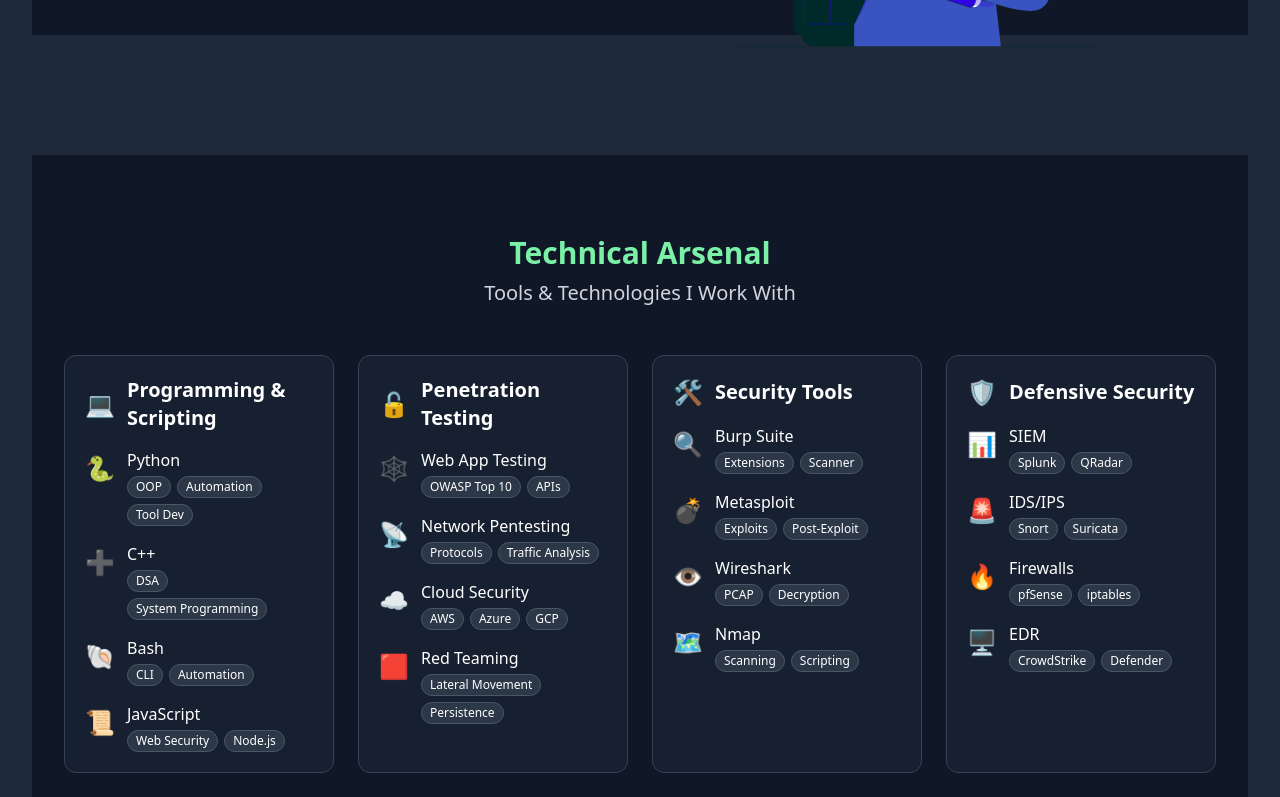
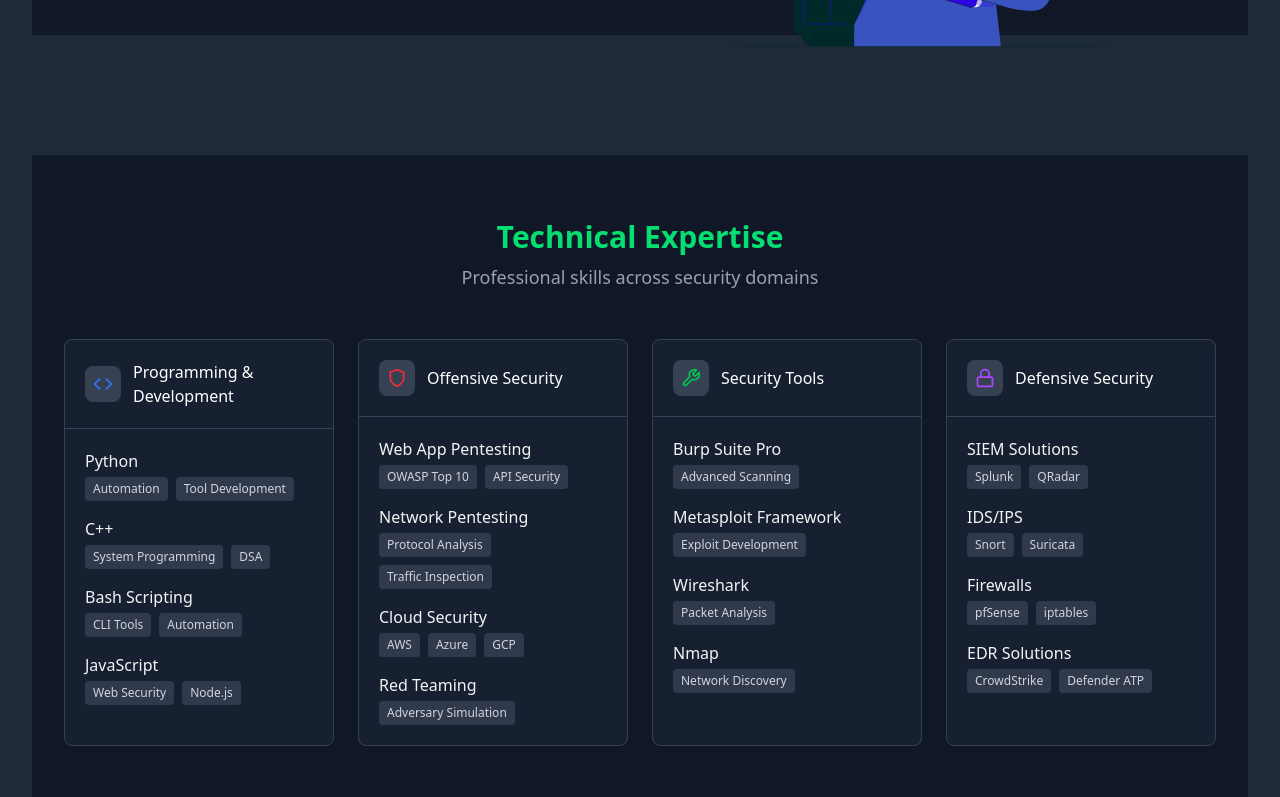
Before and after one commit to sbavis20/my-portfolio-app, a React (Vite) app: page / in a window 1280 px wide. Shown: the part 2000-2797 px from the top of the page. Built offline with nearby package versions, Linux system fonts and the light colour scheme.

Commit message:
certifications section UI improved

```diff
--- a/src/components/Certifications.jsx
+++ b/src/components/Certifications.jsx
@@ -1,20 +1,29 @@
 import { FaShieldAlt, FaUserSecret, FaDatabase, FaTrophy, FaCode, FaCertificate } from 'react-icons/fa';
+import { SiOpensourcehardware } from 'react-icons/si';
 
 export default function Certifications() {
   const certifications = [
     {
+      title: "Google CyberSecurity",
+      fullName: "Google CyberSecurity",
+      issuer: "Google",
+      date: "2025",
+      image: "/imgs/google_cert.png",
+      category: "Security"
+    },
+    {
       title: "CISEH",
       fullName: "Certified Information Security and Ethical Hacking",
-      issuer: "EC-Council",
-      date: "2024",
+      issuer: "Pristine",
+      date: "2019",
       icon: <FaShieldAlt className="text-green-400" />,
       category: "Security"
     },
     {
       title: "CPTE",
       fullName: "Certified Penetration Testing Expert",
-      issuer: "Mile2 Security",
-      date: "2023",
+      issuer: "Pristine",
+      date: "2019",
       icon: <FaUserSecret className="text-blue-400" />,
       category: "Offensive Security"
     },
@@ -51,11 +60,11 @@
       category: "Programming"
     },
     {
-      title: "JS Bootcamp",
-      fullName: "JavaScript Certification",
-      issuer: "Lets Upgrade",
+      title: "FOSS 23",
+      fullName: "Free and Open Source Software",
+      issuer: "NITC",
       date: "2022",
-      icon: <FaCertificate className="text-cyan-400" />,
+      icon: <SiOpensourcehardware className="text-cyan-400" />,
       category: "Programming"
     }
   ];
@@ -72,25 +81,41 @@
        {certifications.map((cert, index) => (
   <div
     key={index}
-              className="bg-gray-900/50 border border-gray-700 rounded-xl p-6 hover:border-green-400/50 transition-all hover:shadow-lg hover:shadow-green-400/10"
+    className={`p-5 rounded-xl border transition-all ${
+      cert.highlight
+        ? "bg-gradient-to-br from-gray-900 to-gray-800 border-green-400/50 shadow-lg hover:shadow-green-400/20"
+        : "bg-gray-800/50 border-gray-700 hover:border-green-300/30"
+    }`}
   >
-              <div className="flex items-start gap-4">
-                <div className="text-3xl p-3 bg-gray-800 rounded-lg">
+    <div className="flex items-start">
+      {/* Image container - replaces icon */}
+      <div className="mr-4 w-16 h-16 flex-shrink-0">
+        {cert.image ? (
+          <img
+            src={cert.image}
+            alt={cert.title}
+            className="w-full h-full object-contain rounded"
+          />
+        ) : (
+          <div className="w-full h-full bg-gray-700 rounded flex items-center justify-center">
             {cert.icon}
           </div>
+        )}
+      </div>
       <div>
-                  <h3 className="text-xl font-bold">{cert.title}</h3>
-                  <p className="text-sm text-gray-400">{cert.fullName}</p>
-                  <div className="mt-4 pt-4 border-t border-gray-700 flex justify-between">
-                    <div>
-                      <p className="text-xs text-gray-500">Issued by</p>
-                      <p className="text-sm">{cert.issuer}</p>
-                    </div>
-                    <div className="text-right">
-                      <p className="text-xs text-gray-500">Completed</p>
-                      <p className="text-sm">{cert.date}</p>
-                    </div>
-                  </div>
+        <h3 className={`font-bold ${
+          cert.highlight ? "text-white" : "text-gray-300"
+        }`}>
+          {cert.title}
+        </h3>
+        <p className="text-sm mt-1 text-gray-400">
+          {cert.issuer}
+        </p>
+        {cert.highlight && (
+          <span className="inline-block mt-2 px-2 py-1 text-xs bg-green-900/30 text-green-300 rounded-full border border-green-400/20">
+            Professional Certification
+          </span>
+        )}
       </div>
     </div>
   </div>
--- a/src/components/Skills.jsx
+++ b/src/components/Skills.jsx
@@ -1,116 +1,108 @@
+import { FiCode, FiShield, FiTool, FiServer, FiCpu, FiLock } from 'react-icons/fi';
+
 export default function Skills() {
   const skillCategories = [
     {
-      title: "Programming & Scripting",
-      icon: "💻",
+      title: "Programming & Development",
+      icon: <FiCode className="text-blue-500" size={20} />,
       skills: [
-        { name: "Python", icon: "🐍", tags: ["OOP", "Automation", "Tool Dev"] },
-        { name: "C++", icon: "➕", tags: ["DSA", "System Programming"] },
-        { name: "Bash", icon: "🐚", tags: ["CLI", "Automation"] },
-        { name: "JavaScript", icon: "📜", tags: ["Web Security", "Node.js"] }
+        { name: "Python", tags: ["Automation", "Tool Development"] },
+        { name: "C++", tags: ["System Programming", "DSA"] },
+        { name: "Bash Scripting", tags: ["CLI Tools", "Automation"] },
+        { name: "JavaScript", tags: ["Web Security", "Node.js"] }
       ]
     },
     {
-      title: "Penetration Testing",
-      icon: "🔓",
+      title: "Offensive Security",
+      icon: <FiShield className="text-red-500" size={20} />,
       skills: [
-        { name: "Web App Testing", icon: "🕸️", tags: ["OWASP Top 10", "APIs"] },
-        { name: "Network Pentesting", icon: "📡", tags: ["Protocols", "Traffic Analysis"] },
-        { name: "Cloud Security", icon: "☁️", tags: ["AWS", "Azure", "GCP"] },
-        { name: "Red Teaming", icon: "🟥", tags: ["Lateral Movement", "Persistence"] }
+        { name: "Web App Pentesting", tags: ["OWASP Top 10", "API Security"] },
+        { name: "Network Pentesting", tags: ["Protocol Analysis", "Traffic Inspection"] },
+        { name: "Cloud Security", tags: ["AWS", "Azure", "GCP"] },
+        { name: "Red Teaming", tags: ["Adversary Simulation"] }
       ]
     },
     {
       title: "Security Tools",
-      icon: "🛠️",
+      icon: <FiTool className="text-green-500" size={20} />,
       skills: [
-        { name: "Burp Suite", icon: "🔍", tags: ["Extensions", "Scanner"] },
-        { name: "Metasploit", icon: "💣", tags: ["Exploits", "Post-Exploit"] },
-        { name: "Wireshark", icon: "👁️", tags: ["PCAP", "Decryption"] },
-        { name: "Nmap", icon: "🗺️", tags: ["Scanning", "Scripting"] }
+        { name: "Burp Suite Pro", tags: ["Advanced Scanning"] },
+        { name: "Metasploit Framework", tags: ["Exploit Development"] },
+        { name: "Wireshark", tags: ["Packet Analysis"] },
+        { name: "Nmap", tags: ["Network Discovery"] }
       ]
     },
     {
       title: "Defensive Security",
-      icon: "🛡️",
+      icon: <FiLock className="text-purple-500" size={20} />,
       skills: [
-        { name: "SIEM", icon: "📊", tags: ["Splunk", "QRadar"] },
-        { name: "IDS/IPS", icon: "🚨", tags: ["Snort", "Suricata"] },
-        { name: "Firewalls", icon: "🔥", tags: ["pfSense", "iptables"] },
-        { name: "EDR", icon: "🖥️", tags: ["CrowdStrike", "Defender"] }
+        { name: "SIEM Solutions", tags: ["Splunk", "QRadar"] },
+        { name: "IDS/IPS", tags: ["Snort", "Suricata"] },
+        { name: "Firewalls", tags: ["pfSense", "iptables"] },
+        { name: "EDR Solutions", tags: ["CrowdStrike", "Defender ATP"] }
       ]
     }
   ];
 
   return (
-    <section id="skills" className="py-20 bg-gray-900 text-white">
+    <section id="skills" className="py-16 bg-gray-900 text-white">
       <div className="max-w-7xl mx-auto px-4 sm:px-6 lg:px-8">
-        <h2 className="text-3xl font-bold mb-2 text-center text-green-300">
-          Technical Arsenal
-        </h2>
-        <p className="text-xl font-medium mb-12 text-center text-gray-300">
-          Tools & Technologies I Work With
-        </p>
+        <div className="text-center mb-12">
+          <h2 className="text-3xl font-bold text-green-400 mb-2">Technical Expertise</h2>
+          <p className="text-lg text-gray-400">Professional skills across security domains</p>
+        </div>
 
         <div className="grid grid-cols-1 md:grid-cols-2 lg:grid-cols-4 gap-6">
           {skillCategories.map((category, index) => (
             <div
               key={index}
-              className="bg-gray-800/50 border border-gray-700 rounded-xl p-5 hover:border-green-400/50 transition-all"
+              className="bg-gray-800/50 border border-gray-700 rounded-lg hover:border-green-400/30 transition-all"
             >
-              <div className="flex items-center mb-4">
-                <span className="text-2xl mr-3">{category.icon}</span>
-                <h3 className="text-xl font-bold">{category.title}</h3>
+              <div className="p-5 border-b border-gray-700 flex items-center">
+                <div className="mr-3 p-2 bg-gray-700 rounded-lg">
+                  {category.icon}
+                </div>
+                <h3 className="font-medium">{category.title}</h3>
               </div>
-
-              <div className="space-y-4">
-                {category.skills.map((skill, skillIndex) => (
-                  <div key={skillIndex} className="flex items-start group">
-                    <span className="text-2xl mr-3 mt-1 group-hover:text-green-300 transition-colors">
-                      {skill.icon}
-                    </span>
-                    <div>
-                      <h4 className="font-medium">{skill.name}</h4>
-                      <div className="flex flex-wrap gap-1.5 mt-1">
+              <div className="p-5">
+                <ul className="space-y-4">
+                  {category.skills.map((skill, skillIndex) => (
+                    <li key={skillIndex}>
+                      <h4 className="font-medium text-gray-100">{skill.name}</h4>
+                      <div className="flex flex-wrap gap-2 mt-1">
                         {skill.tags.map((tag, tagIndex) => (
                           <span
                             key={tagIndex}
-                            className="text-xs bg-gray-700/70 px-2 py-0.5 rounded-full border border-gray-600"
+                            className="text-xs bg-gray-700/80 text-gray-300 px-2 py-1 rounded"
                           >
                             {tag}
                           </span>
                         ))}
                       </div>
-                    </div>
-                  </div>
-                ))}
+                    </li>
+                  ))}
+                </ul>
               </div>
             </div>
           ))}
         </div>
 
-        {/* Additional Tools Section */}
+        {/* Additional Technologies */}
         <div className="mt-16">
-          <h3 className="text-xl font-bold text-center mb-6 text-green-300">
-            Additional Tools & Platforms
-          </h3>
-          <div className="flex flex-wrap justify-center gap-3">
+          <div className="text-center mb-6">
+            <h3 className="text-xl font-medium text-gray-300">Additional Technologies</h3>
+          </div>
+          <div className="flex flex-wrap justify-center gap-3 max-w-3xl mx-auto">
             {[
-              { name: "Kali Linux", icon: "🐉" },
-              { name: "Ubuntu", icon: "🐧" },
-              { name: "Windows Security", icon: "🪟" },
-              { name: "Docker", icon: "🐳" },
-              { name: "Git", icon: "📌" },
-              { name: "SQLmap", icon: "🗃️" },
-              { name: "Nessus", icon: "🔎" },
-              { name: "Zeek", icon: "👀" }
+              "Kali Linux", "Ubuntu Server", "Windows Defender",
+              "Docker", "Git", "SQLmap", "Nessus", "Zeek",
+              "BloodHound", "Impacket", "PowerShell", "Ansible"
             ].map((tool, index) => (
               <div
                 key={index}
-                className="flex items-center bg-gray-800/40 px-4 py-2 rounded-full border border-gray-700 hover:border-green-300/50 transition-colors"
+                className="px-4 py-2 bg-gray-800 rounded-lg border border-gray-700 text-sm hover:bg-gray-700/50 transition-colors"
               >
-                <span className="mr-2">{tool.icon}</span>
-                <span>{tool.name}</span>
+                {tool}
               </div>
             ))}
           </div>
```
Also changed, not shown: imgs/google_cert.png (added). Lines whose indentation alone changed are shown as unchanged.
